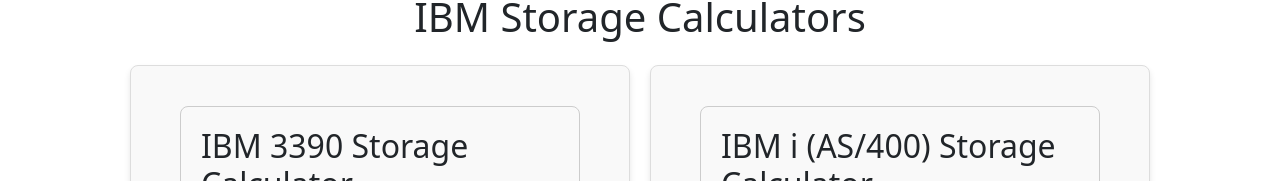
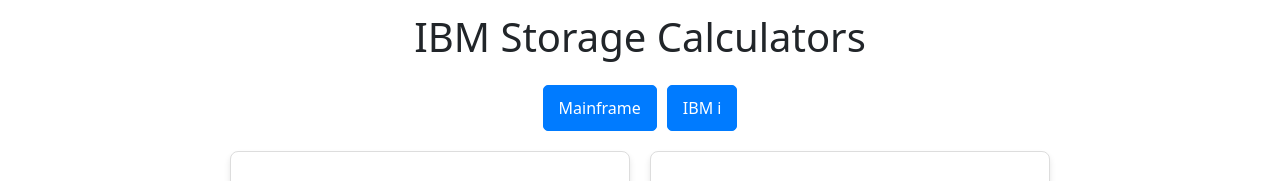
Before and after one commit to rickkoe/sanbox, a React (Create React App) app in the folder frontend/: page /tools/ibm-storage-calculator in a window 1280 px wide. Shown: the part 121-302 px from the top of the page. Built offline with nearby package versions, Linux system fonts and the light colour scheme; no server answers; what handsontable would draw is missing.

Commit message:
filter buttons

```diff
--- a/frontend/src/pages/IBMStorageCalculatorPage.js
+++ b/frontend/src/pages/IBMStorageCalculatorPage.js
@@ -1,25 +1,72 @@
-import React from "react";
+import React, { useState } from "react";
 import MainframeStorageCalculator from "../components/MainframeStorageCalculator";
 import IBMiStorageCalculator from "../components/IBMiStorageCalculator";
 import IBMiBlockConverter from "../components/IBMiBlockConverter";
-import "../styles/tools.css"
+import "../styles/tools.css";
 
 const IBMStorageCalculatorPage = () => {
+  const [filters, setFilters] = useState({
+    mainframe: true,
+    ibmi: true,
+  });
+
+  const handleFilterClick = (category, event) => {
+    const isMultiSelect = event.shiftKey || event.ctrlKey || event.metaKey; // Detect Shift or Ctrl (Cmd on Mac)
+
+    setFilters((prevFilters) => {
+      let newState = { ...prevFilters };
+
+      if (isMultiSelect) {
+        // Toggle only the selected category
+        newState[category] = !prevFilters[category];
+      } else {
+        // If no modifier key is pressed, show only the clicked category
+        Object.keys(newState).forEach((key) => {
+          newState[key] = key === category;
+        });
+      }
+
+      return newState;
+    });
+  };
+
   return (
     <div className="tools-container mt-4">
       <h1 className="text-center mb-4">IBM Storage Calculators</h1>
 
+      {/* Filter Buttons */}
+      <div className="filter-buttons">
+        <button
+          className={`filter-btn ${filters.mainframe ? "active" : ""}`}
+          onClick={(e) => handleFilterClick("mainframe", e)}
+        >
+          Mainframe
+        </button>
+        <button
+          className={`filter-btn ${filters.ibmi ? "active" : ""}`}
+          onClick={(e) => handleFilterClick("ibmi", e)}
+        >
+          IBM i
+        </button>
+      </div>
+
       {/* Flexible Grid Layout */}
       <div className="calculators-container">
+        {filters.mainframe && (
           <div className="calculator-card">
             <MainframeStorageCalculator />
           </div>
+        )}
+        {filters.ibmi && (
           <div className="calculator-card">
             <IBMiStorageCalculator />
           </div>
+        )}
+        {filters.ibmi && (
           <div className="calculator-card">
             <IBMiBlockConverter />
           </div>
+        )}
       </div>
     </div>
   );
--- a/frontend/src/styles/tools.css
+++ b/frontend/src/styles/tools.css
@@ -1,24 +1,71 @@
+/* Container Layout */
 .tools-container {
     display: flex;
     flex-direction: column;
     align-items: center;
     justify-content: center;
+    padding: 20px;
   }
 
+/* Filter Buttons */
+.filter-buttons {
+    display: flex;
+    gap: 10px;
+    margin-bottom: 20px;
+  }
+
+  .filter-btn {
+    padding: 10px 15px;
+    font-size: 16px;
+    border: 1px solid #007bff;
+    background-color: white;
+    color: #007bff;
+    border-radius: 5px;
+    cursor: pointer;
+    transition: all 0.2s ease-in-out;
+  }
+
+  .filter-btn.active {
+    background-color: #007bff;
+    color: white;
+  }
+
+  .filter-btn:hover {
+    background-color: #0056b3;
+    color: white;
+  }
+
+  /* Calculator Cards */
   .calculators-container {
     display: flex;
     flex-wrap: wrap;
     justify-content: center;
     gap: 20px;
+    width: 100%;
+    max-width: 1200px;
   }
 
   .calculator-card {
     flex: 1;
-    min-width: 400px; /* Ensures cards don't get too small */
-    max-width: 500px; /* Controls max size */
+    min-width: 350px;
+    max-width: 400px;
     padding: 20px;
     border: 1px solid #ddd;
     border-radius: 8px;
-    background: #f9f9f9;
+    background: #fff;
     box-shadow: 0px 4px 6px rgba(0, 0, 0, 0.1);
+    transition: transform 0.2s ease-in-out, opacity 0.3s ease-in-out;
+    opacity: 1;
   }
+
+  .calculator-card.hidden {
+    opacity: 0;
+    visibility: hidden;
+    height: 0;
+    margin: 0;
+    padding: 0;
+  }
+
+  .calculator-card:hover {
+    transform: scale(1.03);
+  }
```
Lines whose indentation alone changed are shown as unchanged.
